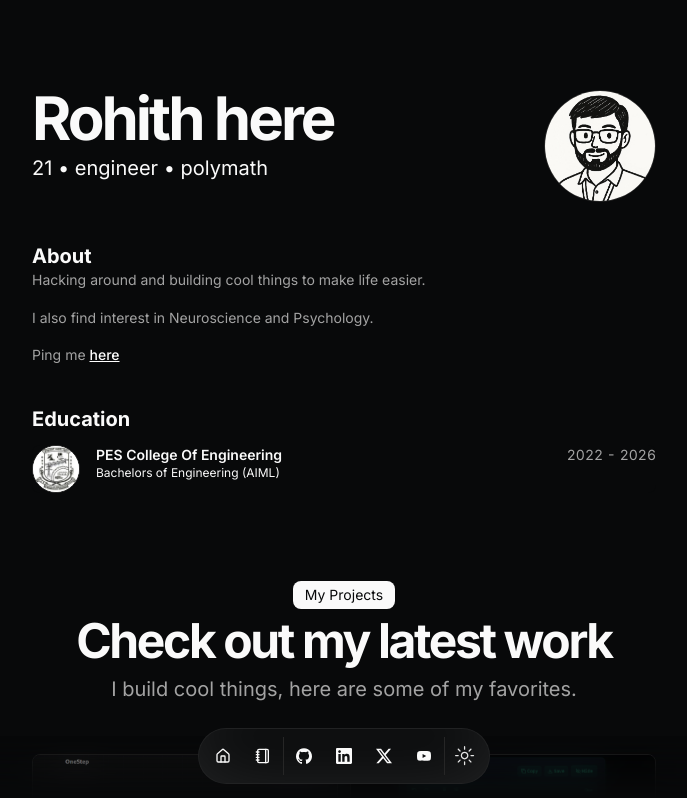
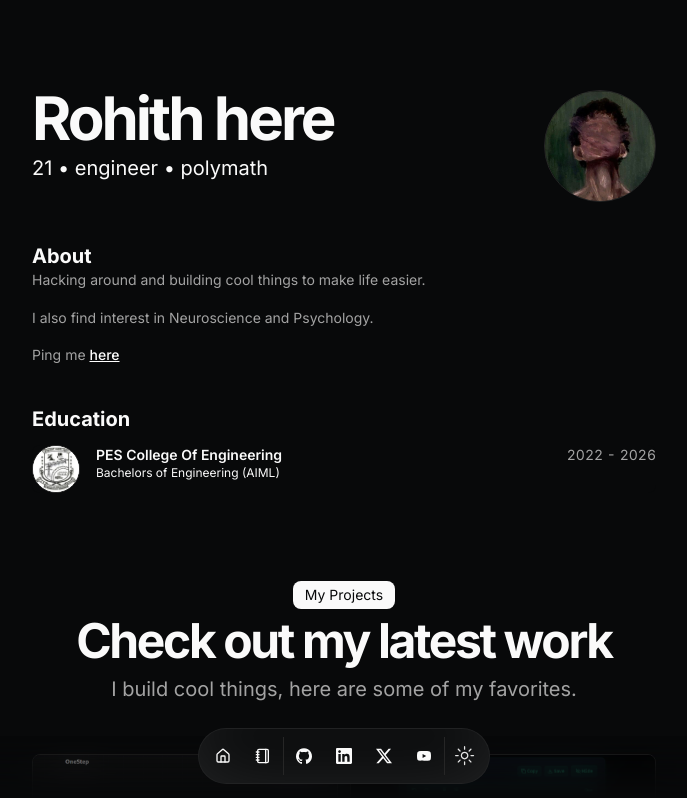
Before and after one commit to therohithborana/portfolioo, a Next.js app: page / in a window 1280 px wide. Shown: the top 798 px of the page, without its empty margins (296-983 px from the left). Built offline with nearby package versions, Linux system fonts and the light colour scheme.

Commit message:
changed dp

```diff
--- a/src/data/resume.tsx
+++ b/src/data/resume.tsx
@@ -16,7 +16,7 @@ export const DATA = {
 
   Ping me [here](mailto:boranarohith07@gmail.com) `,
 
-  avatarUrl: "/image.png",
+  avatarUrl: "/me.jpg",
   skills: [
     "Next.js",
     "React.js",
```
Also changed, not shown: public/me.jpg (added).
